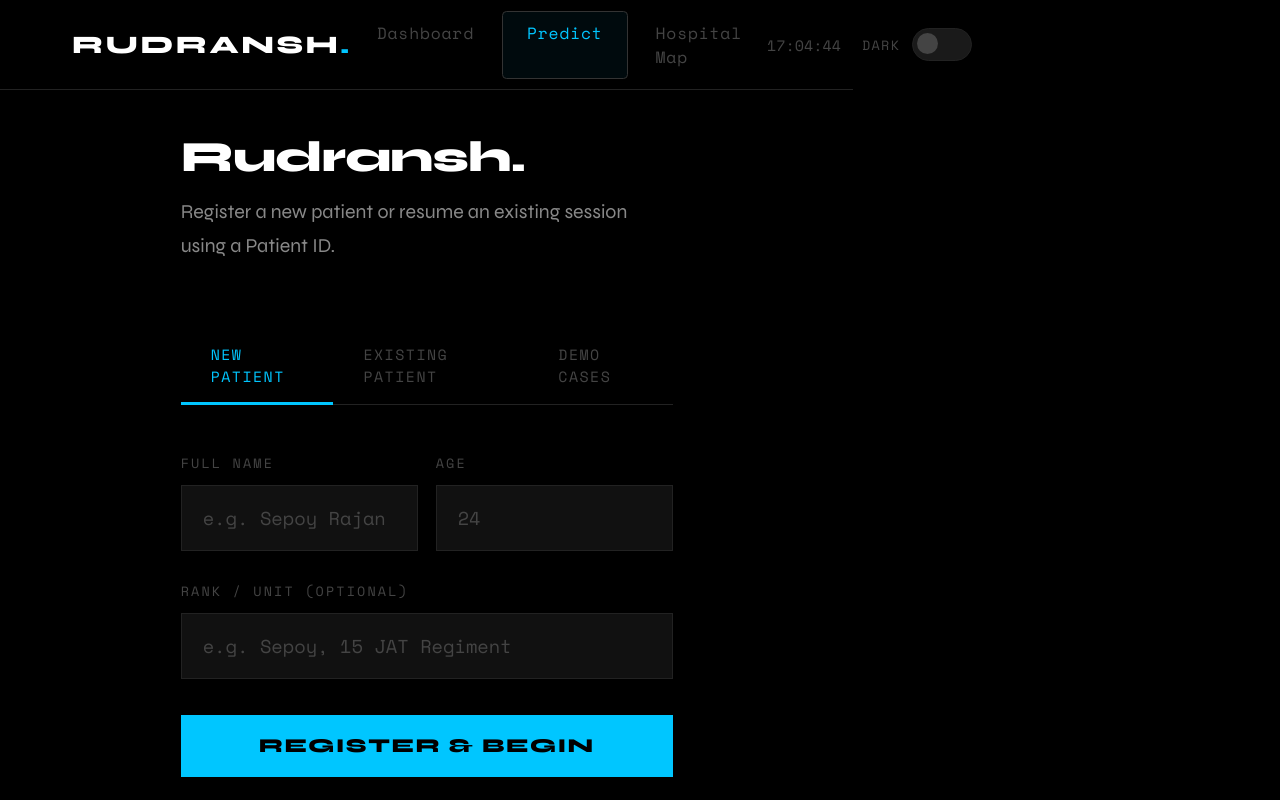
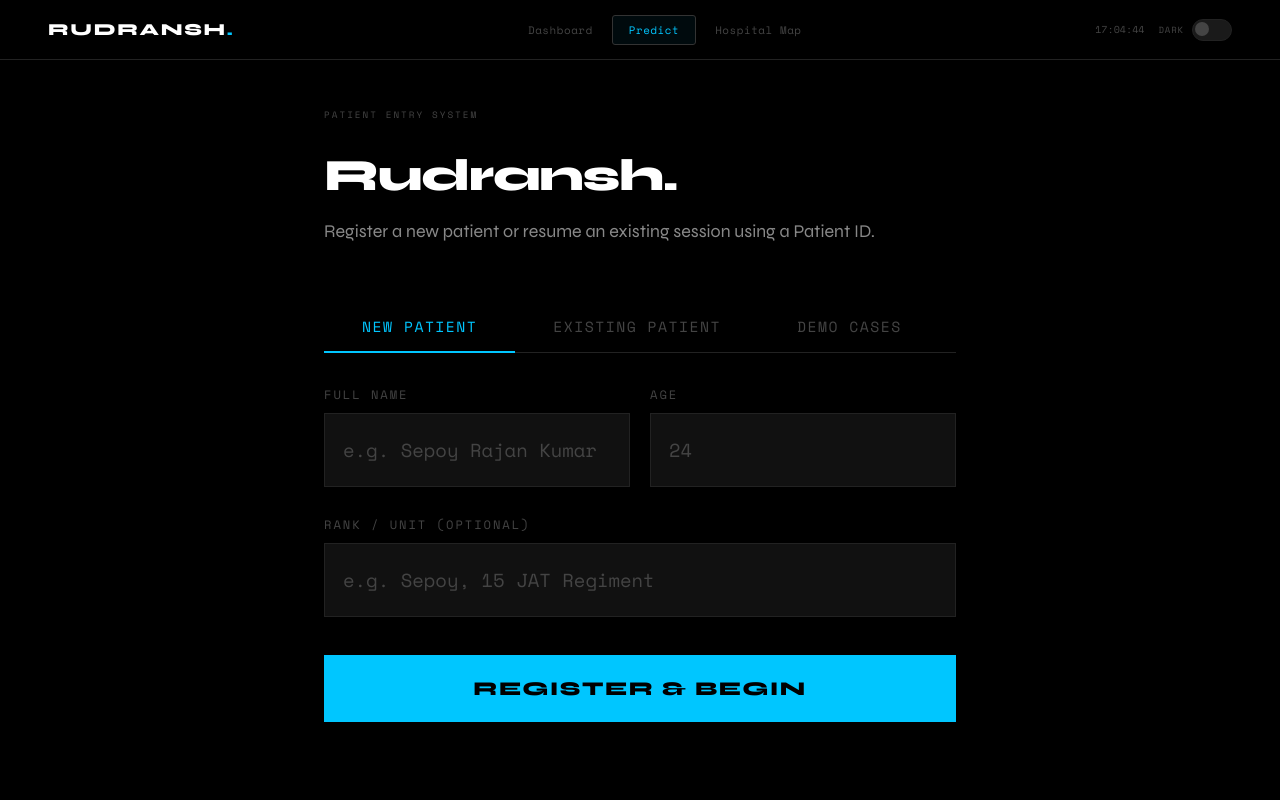
Before and after one commit to Amyth31/RUDRANSH_Sepsis-EWS, a Flask app: page /predict in a window 1280 px wide. Run offline with Flask 3, Linux system fonts and the light colour scheme.

Commit message:
Fix dashboard and predict layout scaling

```diff
--- a/templates/index.html
+++ b/templates/index.html
@@ -36,14 +36,6 @@
 html,body{height:100%;}
 body{background:var(--black);color:var(--text-1);font-family:var(--font-head);display:flex;flex-direction:column;overflow:hidden;}
 
-@media (min-width:769px){
-  body{
-    zoom:1.5;
-    width:66.6667%;
-    min-height:66.6667vh;
-  }
-}
-
 /* HEADER */
 header{height:60px;display:flex;align-items:center;justify-content:space-between;padding:0 48px;background:var(--header-bg);border-bottom:1px solid var(--border);flex-shrink:0;z-index:100;}
 .logo-text{font-weight:800;font-size:1.05rem;letter-spacing:0.1em;color:var(--text-1);text-transform:uppercase;text-decoration:none;}
@@ -62,26 +54,26 @@
    SCREEN 1 — LOGIN
 ═══════════════════════════════ */
 #screen-login{align-items:center;justify-content:center;}
-.login-box{width:440px;padding:56px;}
+.login-box{width:min(100%,760px);padding:72px 64px;}
 .login-eyebrow{font-family:var(--font-mono);font-size:0.58rem;letter-spacing:0.22em;color:var(--text-3);text-transform:uppercase;margin-bottom:28px;}
-.login-title{font-size:1.8rem;font-weight:800;letter-spacing:-0.02em;margin-bottom:8px;}
-.login-sub{font-size:0.82rem;color:var(--text-2);line-height:1.7;margin-bottom:44px;}
+.login-title{font-size:2.8rem;font-weight:800;letter-spacing:-0.03em;margin-bottom:14px;}
+.login-sub{font-size:1.12rem;color:var(--text-2);line-height:1.7;margin-bottom:56px;max-width:760px;}
 
 .login-tabs{display:flex;gap:0;margin-bottom:32px;border-bottom:1px solid var(--border);}
-.login-tab{padding:10px 20px;font-family:var(--font-mono);font-size:0.62rem;letter-spacing:0.1em;text-transform:uppercase;color:var(--text-3);cursor:pointer;border-bottom:2px solid transparent;margin-bottom:-1px;transition:all 0.2s;}
+.login-tab{padding:14px 38px;font-family:var(--font-mono);font-size:0.92rem;letter-spacing:0.1em;text-transform:uppercase;color:var(--text-3);cursor:pointer;border-bottom:2px solid transparent;margin-bottom:-1px;transition:all 0.2s;}
 .login-tab.active{color:var(--accent);border-bottom-color:var(--accent);}
 
 .tab-panel{display:none;}
 .tab-panel.active{display:block;}
 
-.field-label{font-family:var(--font-mono);font-size:0.56rem;letter-spacing:0.16em;color:var(--text-3);text-transform:uppercase;margin-bottom:8px;}
-.field-input{width:100%;padding:12px 14px;background:var(--bg-2);border:1px solid var(--border);color:var(--text-1);font-family:var(--font-mono);font-size:0.78rem;outline:none;transition:border-color 0.2s;margin-bottom:20px;}
+.field-label{font-family:var(--font-mono);font-size:0.76rem;letter-spacing:0.16em;color:var(--text-3);text-transform:uppercase;margin-bottom:10px;}
+.field-input{width:100%;padding:22px 18px;background:var(--bg-2);border:1px solid var(--border);color:var(--text-1);font-family:var(--font-mono);font-size:1.18rem;outline:none;transition:border-color 0.2s;margin-bottom:28px;}
 .field-input::placeholder{color:var(--text-3);}
 .field-input:focus{border-color:var(--accent);}
 
-.field-row{display:grid;grid-template-columns:1fr 1fr;gap:12px;}
+.field-row{display:grid;grid-template-columns:1fr 1fr;gap:20px;}
 
-.login-btn{width:100%;padding:13px;background:var(--accent);color:var(--black);border:none;font-family:var(--font-head);font-weight:800;font-size:0.82rem;letter-spacing:0.08em;text-transform:uppercase;cursor:pointer;transition:all 0.2s;margin-top:4px;}
+.login-btn{width:100%;padding:22px;background:var(--accent);color:var(--black);border:none;font-family:var(--font-head);font-weight:800;font-size:1.22rem;letter-spacing:0.08em;text-transform:uppercase;cursor:pointer;transition:all 0.2s;margin-top:10px;}
 .login-btn:hover{background:#33d1ff;}
 .login-err{font-family:var(--font-mono);font-size:0.62rem;color:var(--red);margin-top:12px;min-height:18px;}
 
@@ -224,9 +216,14 @@
   .screen.active{display:flex;}
   #screen-login{align-items:flex-start;padding:18px 0;}
   .login-box{width:100%;padding:28px 20px;}
+  .login-title{font-size:1.8rem;}
+  .login-sub{font-size:0.82rem;margin-bottom:44px;}
   .login-tabs{overflow-x:auto;}
-  .login-tab{padding:10px 14px;white-space:nowrap;}
+  .login-tab{padding:10px 14px;font-size:0.62rem;white-space:nowrap;}
   .field-row{grid-template-columns:1fr;}
+  .field-label{font-size:0.56rem;}
+  .field-input{padding:12px 14px;font-size:0.78rem;margin-bottom:20px;}
+  .login-btn{padding:13px;font-size:0.82rem;margin-top:4px;}
   #screen-entry,#screen-result{flex-direction:column;}
   .entry-sidebar,.result-sidebar{width:100%;border-right:none;border-bottom:1px solid var(--border);overflow:visible;}
   .entry-sidebar-top{padding:18px 20px;}
```
Also changed, not shown: templates/dashboard.html (+7 -15 lines).
